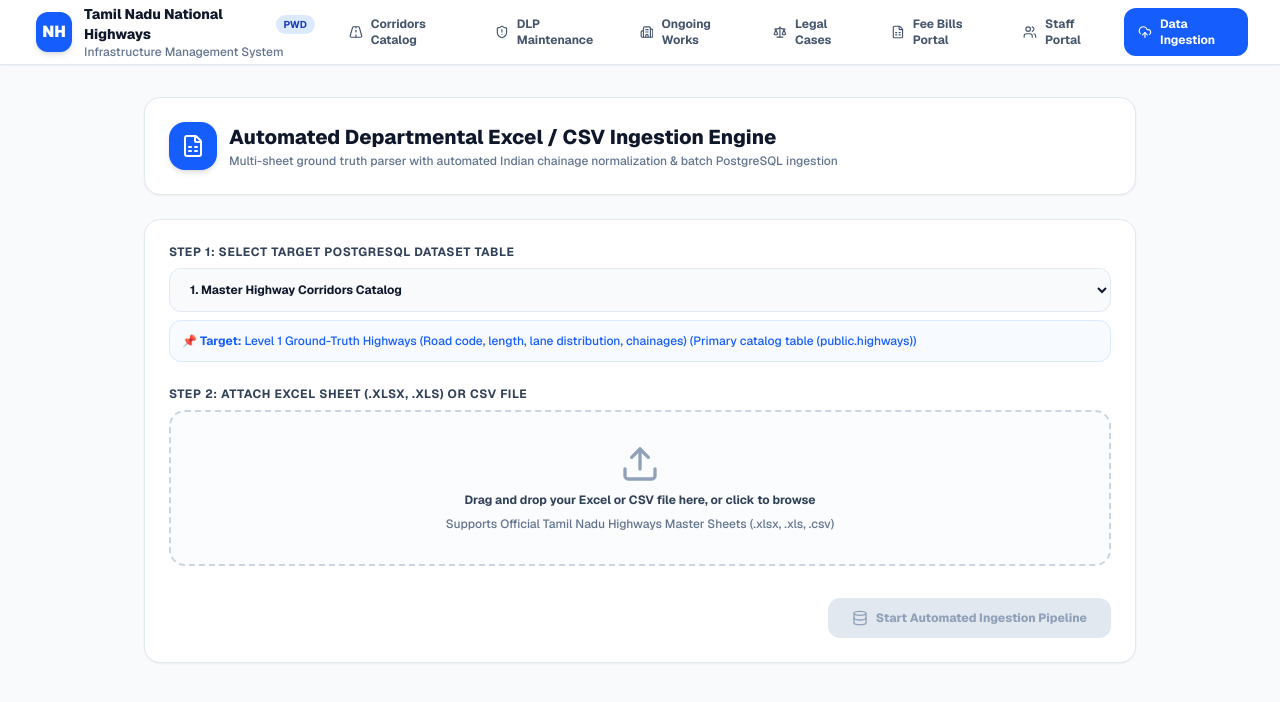
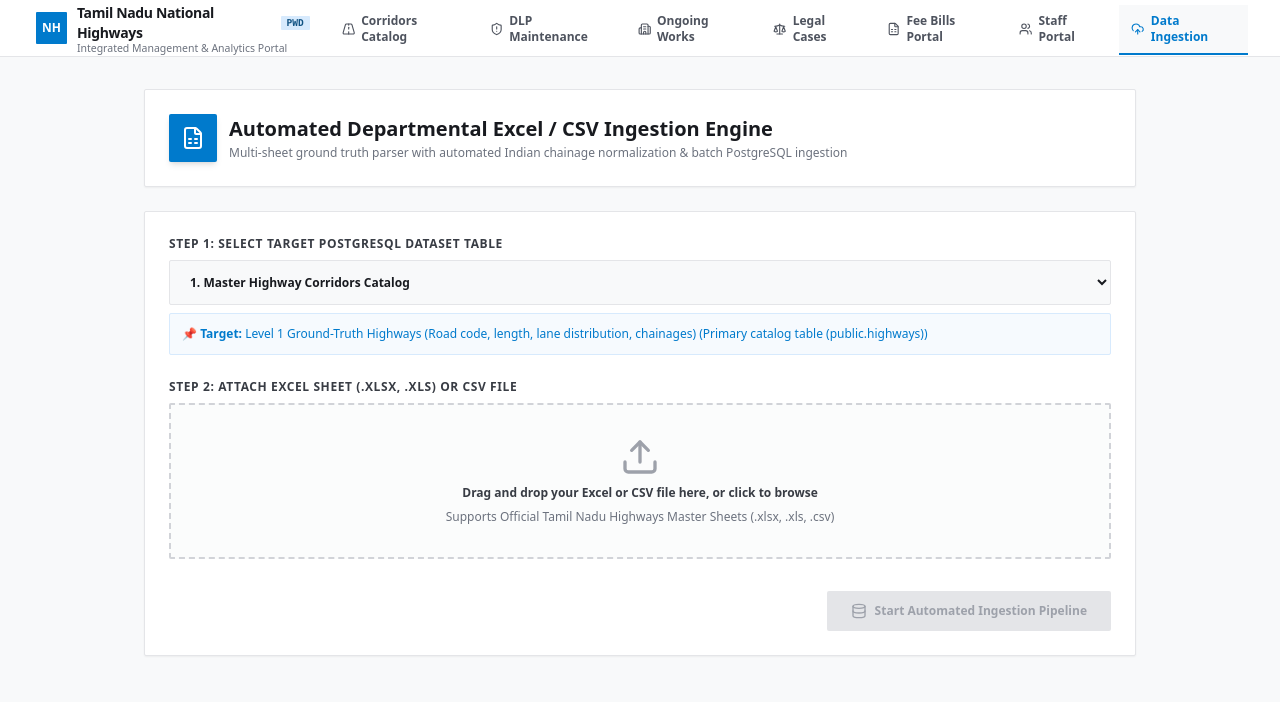
Before and after one commit to harish-3105/National-Highways, a Next.js app: page /ingest in a window 1280 px wide. Shown: the top 702 px of the page. Built offline with nearby package versions, Linux system fonts and the light colour scheme.

Commit message:
style(theme): apply VS Code-inspired theme with sharp edged corners and neutral charcoal/zinc palette

```diff
--- a/src/app/globals.css
+++ b/src/app/globals.css
@@ -1,28 +1,89 @@
 @import "tailwindcss";
 
 :root {
-  --background: #ffffff;
-  --foreground: #171717;
+  --background: #fcfcfd;
+  --foreground: #18181b;
+  --radius: 0px;
 }
 
-@theme inline {
-  --color-background: var(--background);
-  --color-foreground: var(--foreground);
-  --font-sans: var(--font-geist-sans);
-  --font-mono: var(--font-geist-mono);
+@theme {
+  /* Sharp Edged Corners System (VS Code / Engineering Precision) */
+  --radius-xs: 1px;
+  --radius-sm: 2px;
+  --radius-md: 2px;
+  --radius-lg: 2px;
+  --radius-xl: 2px;
+  --radius-2xl: 2px;
+  --radius-3xl: 2px;
+  --radius-full: 2px;
+  --radius: 2px;
+
+  /* VS Code Neutral Tone Architecture (Remapped Slate -> Neutral Charcoal/Zinc) */
+  --color-slate-50: #f8f9fa;
+  --color-slate-100: #f1f2f4;
+  --color-slate-200: #e4e5e8;
+  --color-slate-300: #d1d3d8;
+  --color-slate-400: #9da1aa;
+  --color-slate-500: #6c727e;
+  --color-slate-600: #4e535e;
+  --color-slate-700: #383c44;
+  --color-slate-800: #25282f;
+  --color-slate-850: #1e2026;
+  --color-slate-900: #181a1f;
+  --color-slate-950: #101216;
+
+  /* VS Code Signature Blue Accent Palette */
+  --color-blue-50: #edf6fd;
+  --color-blue-100: #d7eafd;
+  --color-blue-200: #b5d9fb;
+  --color-blue-300: #83c0f8;
+  --color-blue-400: #499ff3;
+  --color-blue-500: #2081ea;
+  --color-blue-600: #007acc;
+  --color-blue-700: #0e639c;
+  --color-blue-800: #105282;
+  --color-blue-900: #13456d;
+  --color-blue-950: #0c2b46;
+
+  /* Technical Status Accents */
+  --color-emerald-500: #10b981;
+  --color-emerald-600: #059669;
+  --color-amber-500: #f59e0b;
+  --color-amber-600: #d97706;
+  --color-rose-500: #f43f5e;
+  --color-rose-600: #e11d48;
 }
 
 @media (prefers-color-scheme: dark) {
   :root {
-    --background: #0a0a0a;
-    --foreground: #ededed;
+    --background: #181a1f;
+    --foreground: #f4f4f5;
   }
 }
 
 body {
   background: var(--background);
   color: var(--foreground);
-  font-family: Arial, Helvetica, sans-serif;
+  font-feature-settings: "cv02", "cv03", "cv04", "cv11";
+}
+
+/* VS Code Minimalist Sharp Scrollbars */
+::-webkit-scrollbar {
+  width: 8px;
+  height: 8px;
+}
+
+::-webkit-scrollbar-track {
+  background: transparent;
+}
+
+::-webkit-scrollbar-thumb {
+  background: rgba(120, 120, 130, 0.3);
+  border-radius: 0px;
+}
+
+::-webkit-scrollbar-thumb:hover {
+  background: rgba(120, 120, 130, 0.5);
 }
 
 /* Print CSS rules for Legal Record & Fee Bill document printing & SLD export */
--- a/src/components/NavigationHeader.tsx
+++ b/src/components/NavigationHeader.tsx
@@ -63,35 +63,35 @@ export function NavigationHeader() {
   const [mobileMenuOpen, setMobileMenuOpen] = useState(false);
 
   return (
-    <header className="bg-white dark:bg-slate-900 border-b border-slate-200 dark:border-slate-800 sticky top-0 z-40 shadow-xs print-hide">
+    <header className="bg-white dark:bg-slate-900 border-b border-slate-200 dark:border-slate-800 sticky top-0 z-40 print-hide">
       <div className="max-w-7xl mx-auto px-4 sm:px-6 lg:px-8">
-        <div className="flex items-center justify-between h-16 gap-4">
-          {/* Logo & Header Title (Clickable Link) */}
+        <div className="flex items-center justify-between h-14 gap-4">
+          {/* Logo & Header Title */}
           <Link
             href="/highways"
-            className="flex items-center gap-3 group cursor-pointer focus:outline-none focus:ring-2 focus:ring-blue-500 rounded-xl p-1 transition-all"
+            className="flex items-center gap-2.5 group cursor-pointer focus:outline-none focus:ring-1 focus:ring-blue-500 p-1 transition-all"
             title="Return to Main Highways Dashboard"
           >
-            <div className="w-10 h-10 rounded-xl bg-blue-600 group-hover:bg-blue-700 flex items-center justify-center text-white font-black shadow-md transition-colors">
+            <div className="w-8 h-8 rounded-xs bg-blue-600 group-hover:bg-blue-700 flex items-center justify-center text-white font-black text-xs transition-colors">
               NH
             </div>
             <div>
-              <div className="flex items-center gap-2">
-                <h1 className="font-extrabold text-sm text-slate-900 dark:text-slate-100 group-hover:text-blue-600 dark:group-hover:text-blue-400 transition-colors">
+              <div className="flex items-center gap-1.5">
+                <h1 className="font-extrabold text-xs sm:text-sm text-slate-900 dark:text-slate-100 group-hover:text-blue-600 dark:group-hover:text-blue-400 transition-colors tracking-tight">
                   Tamil Nadu National Highways
                 </h1>
-                <span className="px-2 py-0.5 rounded-full text-[10px] font-bold bg-blue-100 text-blue-800 dark:bg-blue-950 dark:text-blue-300">
+                <span className="px-1.5 py-0.2 rounded-xs text-[9.5px] font-bold bg-blue-100 text-blue-800 dark:bg-blue-950 dark:text-blue-300 font-mono">
                   PWD
                 </span>
               </div>
-              <p className="text-xs text-slate-500 dark:text-slate-400 font-medium">
-                Infrastructure Management System
+              <p className="text-[10.5px] text-slate-500 dark:text-slate-400 font-medium leading-none">
+                Integrated Management & Analytics Portal
               </p>
             </div>
           </Link>
 
-          {/* Desktop Navigation Links */}
-          <nav aria-label="Main Navigation" className="hidden md:flex items-center gap-1.5 overflow-x-auto">
+          {/* Desktop Navigation Links (VS Code Tab Bar Style) */}
+          <nav aria-label="Main Navigation" className="hidden md:flex items-center gap-1 overflow-x-auto h-full pt-1">
             {NAV_ITEMS.map((item) => {
               const Icon = item.icon;
               const isActive =
@@ -103,14 +103,14 @@ export function NavigationHeader() {
                   key={item.href}
                   href={item.href}
                   aria-current={isActive ? 'page' : undefined}
-                  className={`flex items-center gap-2 px-3.5 py-2 rounded-xl text-xs font-bold transition-all cursor-pointer ${
+                  className={`flex items-center gap-1.5 px-3 py-2 text-xs font-bold transition-all cursor-pointer border-b-2 ${
                     isActive
-                      ? 'bg-blue-600 text-white shadow-xs'
-                      : 'text-slate-600 dark:text-slate-300 hover:bg-slate-100 dark:hover:bg-slate-800 hover:text-slate-900 dark:hover:text-slate-100'
+                      ? 'border-blue-600 text-blue-600 dark:text-blue-400 bg-slate-50 dark:bg-slate-800/80'
+                      : 'border-transparent text-slate-600 dark:text-slate-400 hover:text-slate-900 dark:hover:text-slate-100 hover:bg-slate-100/70 dark:hover:bg-slate-800/50'
                   }`}
                   title={item.description}
                 >
-                  <Icon className="w-4 h-4" />
+                  <Icon className="w-3.5 h-3.5" />
                   <span>{item.label}</span>
                 </Link>
               );
@@ -122,17 +122,17 @@ export function NavigationHeader() {
             <button
               type="button"
               onClick={() => setMobileMenuOpen(!mobileMenuOpen)}
-              className="p-2.5 rounded-xl text-slate-600 dark:text-slate-300 hover:bg-slate-100 dark:hover:bg-slate-800 transition-colors cursor-pointer"
+              className="p-2 rounded-xs text-slate-600 dark:text-slate-300 hover:bg-slate-100 dark:hover:bg-slate-800 transition-colors cursor-pointer border border-slate-200 dark:border-slate-700"
               aria-label="Toggle mobile menu"
             >
-              {mobileMenuOpen ? <X className="w-6 h-6" /> : <Menu className="w-6 h-6" />}
+              {mobileMenuOpen ? <X className="w-5 h-5" /> : <Menu className="w-5 h-5" />}
             </button>
           </div>
         </div>
 
         {/* Mobile Navigation Drawer */}
         {mobileMenuOpen && (
-          <nav className="md:hidden py-3 border-t border-slate-200 dark:border-slate-800 space-y-1.5 animate-in slide-in-from-top-2 duration-150">
+          <nav className="md:hidden py-2.5 border-t border-slate-200 dark:border-slate-800 space-y-1 animate-in slide-in-from-top-2 duration-150">
             {NAV_ITEMS.map((item) => {
               const Icon = item.icon;
               const isActive =
@@ -145,16 +145,16 @@ export function NavigationHeader() {
                   href={item.href}
                   onClick={() => setMobileMenuOpen(false)}
                   aria-current={isActive ? 'page' : undefined}
-                  className={`flex items-center gap-3 px-4 py-3 rounded-xl text-xs font-bold transition-all ${
+                  className={`flex items-center gap-2.5 px-3 py-2 text-xs font-bold transition-all border-l-2 ${
                     isActive
-                      ? 'bg-blue-600 text-white shadow-xs'
-                      : 'text-slate-700 dark:text-slate-200 hover:bg-slate-100 dark:hover:bg-slate-800'
+                      ? 'border-blue-600 bg-blue-50/70 dark:bg-blue-950/40 text-blue-700 dark:text-blue-300'
+                      : 'border-transparent text-slate-700 dark:text-slate-300 hover:bg-slate-100 dark:hover:bg-slate-800'
                   }`}
                 >
-                  <Icon className="w-5 h-5 shrink-0" />
+                  <Icon className="w-4 h-4 shrink-0" />
                   <div>
                     <div className="text-xs font-extrabold">{item.label}</div>
-                    <div className="text-[10px] opacity-80 font-normal">{item.description}</div>
+                    <div className="text-[10px] opacity-75 font-normal">{item.description}</div>
                   </div>
                 </Link>
               );
```
